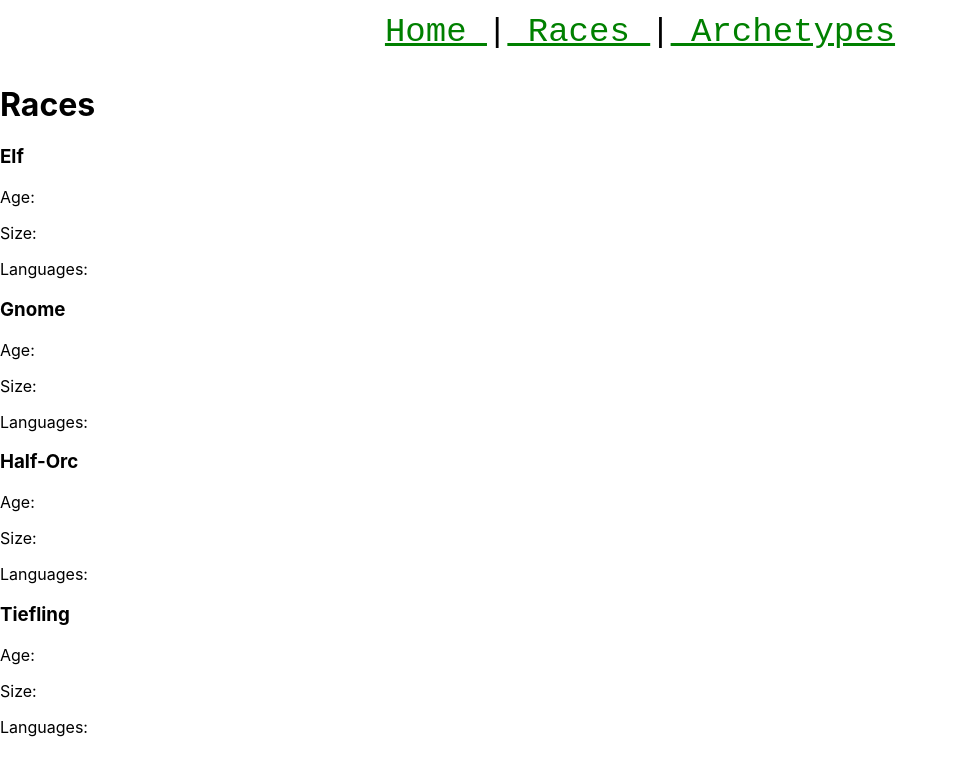
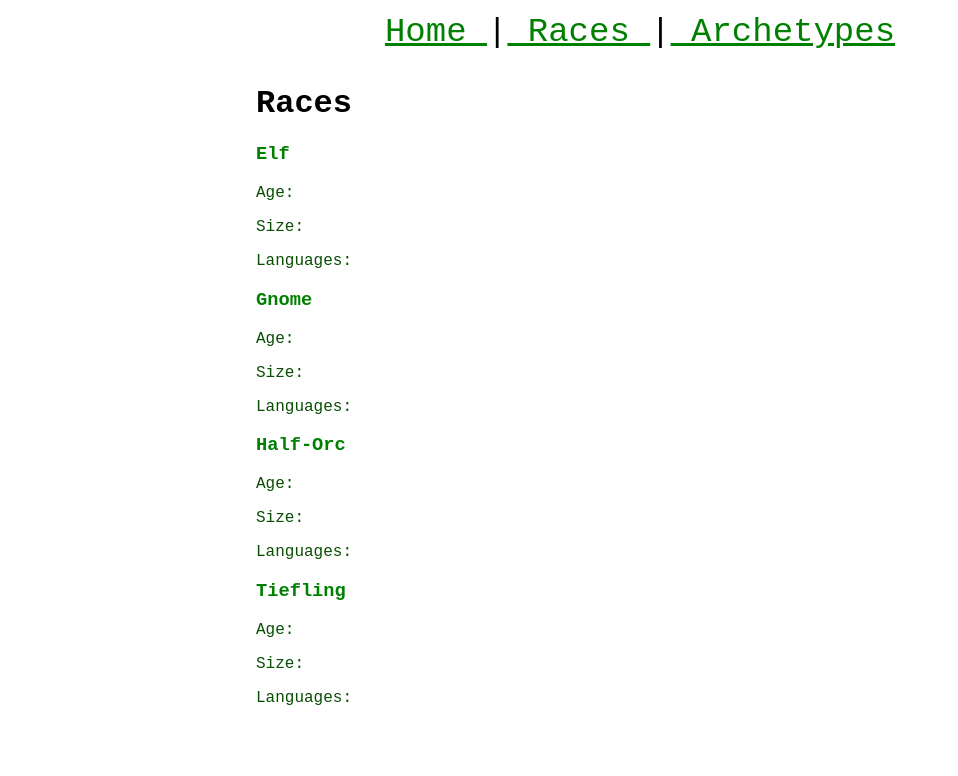
Before and after one commit to slopez421/character-creator, a React (Create React App) app: page /races in a window 1280 px wide. Shown: the top 776 px of the page, without its empty margins (0-958 px from the left). Built offline with nearby package versions, Linux system fonts and the light colour scheme; no server answers.

Commit message:
changed styling on races component

```diff
--- a/db.json
+++ b/db.json
@@ -22,10 +22,10 @@
       "id": 3
     },
     {
-      "name": "Janitza",
-      "hp": "65",
-      "race": "Gnome",
-      "archetype": "Cleric",
+      "name": "Draxus",
+      "hp": "36",
+      "race": "Tiefling",
+      "archetype": "Ranger",
       "id": 4
     }
   ]
--- a/src/App.css
+++ b/src/App.css
@@ -83,3 +83,17 @@ select {
 input {
   font-family: 'Courier New', Courier, monospace;
 }
+
+.races {
+  font-family: 'Courier New', Courier, monospace;
+  padding-left: 20%;
+  padding-right: 20%;
+}
+
+.races h3 {
+  color: green;
+}
+
+.races p {
+  color: rgb(9, 77, 3)
+}
--- a/src/components/CharacterForm.js
+++ b/src/components/CharacterForm.js
@@ -31,7 +31,13 @@ fetch("http://localhost:3000/characters", {
     body: JSON.stringify(formData)
 })
 .then((r) => r.json())
-.then((newCharacter) => handleAddCharacter(newCharacter))
+.then((newCharacter) => {handleAddCharacter(newCharacter)
+setFormData({
+    name: "",
+    hp: 0,
+    race: setRace("race"),
+    archetype: setArchetype("archetype")
+})})
 }
 
     return (
--- a/src/components/Races.js
+++ b/src/components/Races.js
@@ -40,7 +40,7 @@ useEffect(() => {
 
     return <div className="races">
 
-        <h1>Races</h1>
+        <span><h1>Races</h1></span>
         <h3>Elf</h3>
         <p>Age: {elf.age}</p>
         <p>Size: {elf.size}</p>
```
